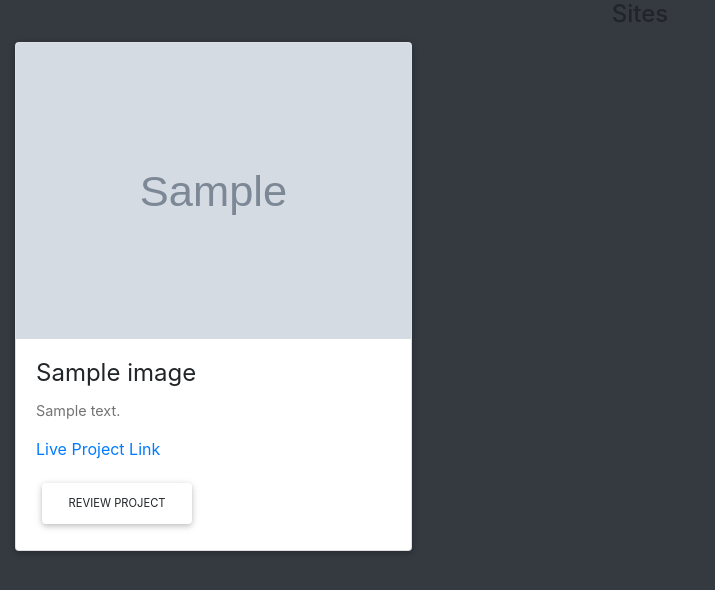
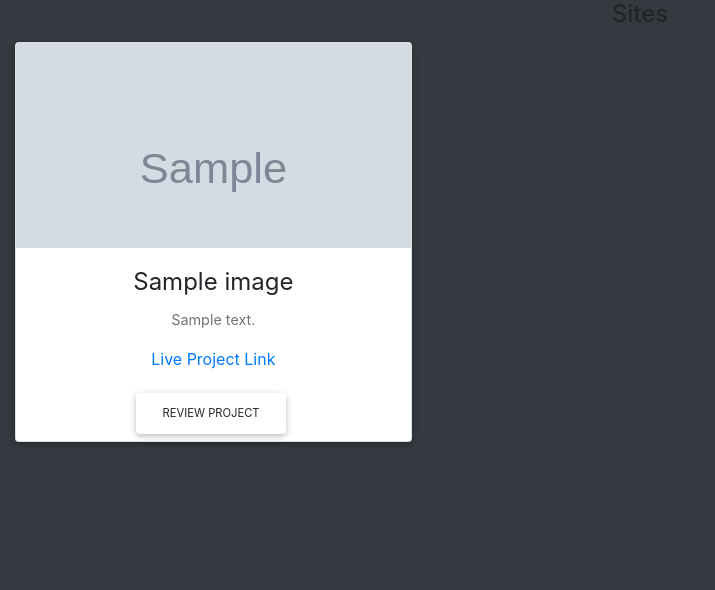
Before and after one commit to Lenus254/project_awards, a Django app: template awards/templates/index.html in a window 1280 px wide. Shown: the top 590 px of the page, without its empty margins (0-715 px from the left). Run offline with Django 3.2, Linux system fonts and the light colour scheme; the template is opened without the code that fills it: most values are stand-ins (such as "Sample title", 1, 10 or a date in 2020); grey boxes marked "Sample" are stand-in pictures; some libraries are stand-ins or nearby versions.

```diff
--- a/awards/templates/index.html
+++ b/awards/templates/index.html
@@ -8,23 +8,23 @@
             {% for image in all_images%}
 
             <div class="col-md-4 main-page d-flex" style=" margin-top: 5px;">
-                <div class="card card-cascade wider flex-fill ">
+                <div class="card card-cascade wider flex-fill " style="height: 400px;">
 
                     <!-- Card image -->
-                    <div class="view view-cascade overlay">
+                    <div class="view view-cascade overlay" >
                         <a data-toggle="modal" data-target="#{{image.id}}"><img class="card-img-top"
-                                src="{{image.image.url}}" alt="{{image.title}}"></a>
+                                src="{{image.image.url}}" alt="{{image.title}}" style="height: 250px;"></a>
                     </div>
                     <!--Card content-->
                     <div class="card-body">
 
                         <!--Title-->
-                        <h4 class="card-title">{{image.title}}</h4>
+                        <h4 class="card-title text-center">{{image.title}}</h4>
                         <!--Text-->
-                        <p class="card-text">{{image.details}}</p>
-                        <p><a href="{{image.link}}">Live Project Link</a></p>
+                        <p class="card-text text-center">{{image.details}}</p>
+                        <p class="text-center"><a href="{{image.link}}">Live Project Link</a></p>
 
-                        <a href="{% url 'project_review' image.id %}" class="btn btn-INFO btn-md">Review Project</a>
+                        <a href="{% url 'project_review' image.id %}" class="btn btn-INFO btn-md" style="margin-left: 100px; margin-bottom: 20px;">Review Project</a>
 
                     </div>
                 </div>
--- a/awards/templates/project_review.html
+++ b/awards/templates/project_review.html
@@ -1,13 +1,13 @@
 {% extends 'base.html' %}
 {% load bootstrap4 %}
 {% block content %}
-<div class="container-fluid">
+<div class="container">
   <!-- Card -->
-  <div class="card card-cascade wider reverse review" style="margin-top:10px;">
+  <div class="card card-cascade wider reverse review" style="margin-top:10px; ">
 
     <!-- Card image -->
     <div class="view view-cascade overlay">
-      <img class="card-img-top" src="{{single_project.image.url}}" alt="Card image cap">
+      <img class="card-img-top" src="{{single_project.image.url}}" alt="Card image cap" style="height: 500px;">
     </div>
 
     <!-- Card content -->
```
Also changed, not shown: AppAwards/settings.py (+13 -1 lines), awards/migrations/0002_alter_project_image.py (added).
